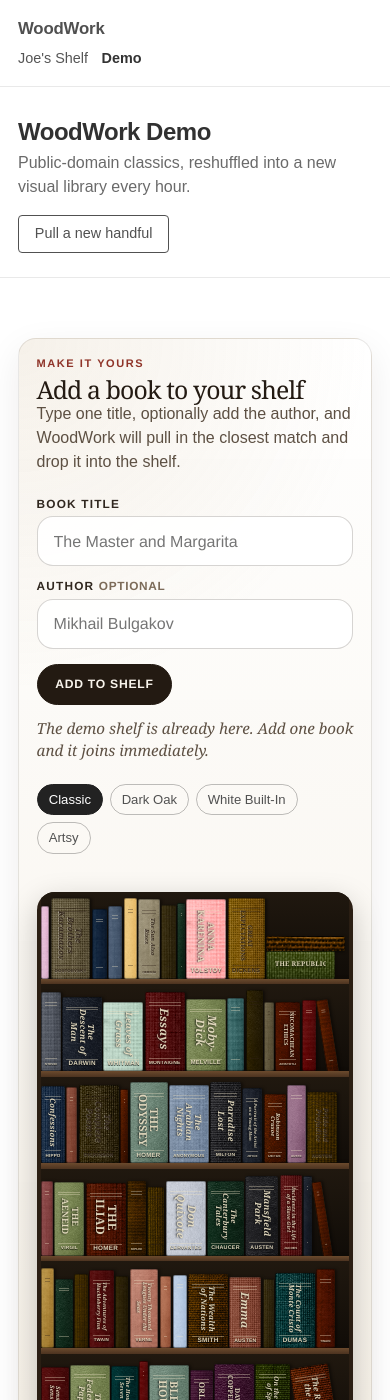
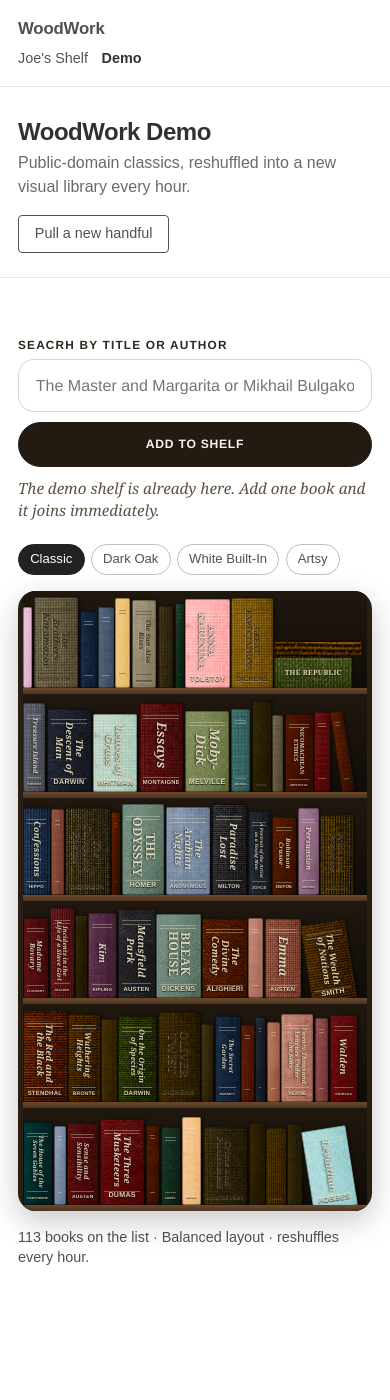
Before and after one commit to josephruocco/books-josephruocco, a Jekyll site: the page built from woodwork-demo.html, in a window 390 px wide and 1400 px high. Built offline with Jekyll 4.4.1, drawn with Linux system fonts in a browser that asks for light colours; some of the changed text lies outside the part shown.

Commit message:
Simplify WoodWork demo search bar

```diff
--- a/woodwork-demo.html
+++ b/woodwork-demo.html
@@ -46,19 +46,10 @@
       <main class="books-content" id="main-content">
         <div class="shelf-page">
           <section class="demo-builder" aria-labelledby="demo-builder-title">
-            <div class="demo-builder-copy">
-              <p class="demo-builder-kicker">Make it yours</p>
-              <h2 id="demo-builder-title">Add a book to your shelf</h2>
-              <p class="demo-builder-intro">Type one title, optionally add the author, and WoodWork will pull in the closest match and drop it into the shelf.</p>
-            </div>
             <form class="demo-builder-form" id="add-book-form">
               <label class="demo-field">
-                <span>Book title</span>
-                <input id="book-title-input" name="title" type="text" placeholder="The Master and Margarita" autocomplete="off" required>
-              </label>
-              <label class="demo-field demo-field-optional">
-                <span>Author <em>optional</em></span>
-                <input id="book-author-input" name="author" type="text" placeholder="Mikhail Bulgakov" autocomplete="off">
+                <span id="demo-builder-title">Seacrh by Title or Author</span>
+                <input id="book-query-input" name="query" type="text" placeholder="The Master and Margarita or Mikhail Bulgakov" autocomplete="off" required>
               </label>
               <div class="demo-builder-actions">
                 <button type="submit" class="demo-builder-submit" id="add-book-submit">Add to shelf</button>
@@ -130,49 +121,23 @@
   .shelf-heading { margin-bottom: .3em; }
   .shelf-intro { max-width: 34em; margin-bottom: 1.4em; line-height: 1.5; }
   .demo-builder {
-    display: grid;
-    grid-template-columns: minmax(0, 1.2fr) minmax(300px, .9fr);
-    gap: 1.4rem 1.8rem;
-    align-items: start;
-    margin-bottom: 1.4rem;
-    padding: 1.25rem 1.35rem;
-    border: 1px solid rgba(35,26,18,.1);
-    border-radius: 22px;
-    background:
-      radial-gradient(circle at top left, rgba(183,146,88,.13), transparent 28%),
-      linear-gradient(180deg, rgba(255,255,255,.92), rgba(245,239,228,.94));
-    box-shadow: 0 12px 36px rgba(38,24,15,.08);
-  }
-  .demo-builder-kicker,
-  .demo-match-kicker {
-    margin: 0 0 .45rem;
-    color: #8f3429;
-    font: 700 .69rem/1.2 "Avenir Next", "Helvetica Neue", sans-serif;
-    letter-spacing: .14em;
-    text-transform: uppercase;
-  }
-  .demo-builder h2,
-  .demo-match h3 {
-    margin: 0;
-    color: #231a12;
-    font: 400 clamp(1.7rem, 3vw, 2.5rem)/1.02 Georgia, serif;
-    letter-spacing: -.035em;
-  }
-  .demo-builder-intro,
-  .demo-match-author,
-  .demo-match-meta,
-  .demo-match-note {
-    margin: 0;
-    color: #5d5043;
-    line-height: 1.5;
+    margin-bottom: 1rem;
+    padding: 0;
+    border: 0;
+    border-radius: 0;
+    background: none;
+    box-shadow: none;
   }
   .demo-builder-form {
     display: grid;
-    gap: .8rem;
+    grid-template-columns: minmax(0, 1fr) auto;
+    gap: .75rem;
+    align-items: end;
   }
   .demo-field {
     display: grid;
-    gap: .35rem;
+    gap: .4rem;
+    min-width: 0;
   }
   .demo-field span {
     color: #30271f;
@@ -180,19 +145,13 @@
     letter-spacing: .1em;
     text-transform: uppercase;
   }
-  .demo-field span em {
-    color: #7c6b59;
-    font-style: normal;
-    font-weight: 600;
-    letter-spacing: .06em;
-  }
   .demo-field input {
     width: 100%;
     box-sizing: border-box;
-    padding: .9rem 1rem;
-    border: 1px solid rgba(53,43,34,.2);
+    padding: 1rem 1.05rem;
+    border: 1px solid rgba(53,43,34,.18);
     border-radius: 16px;
-    background: rgba(255,255,255,.9);
+    background: rgba(255,255,255,.96);
     color: #231a12;
     font: 500 1rem/1.2 "Avenir Next", "Helvetica Neue", sans-serif;
   }
@@ -204,15 +163,15 @@
   .demo-builder-actions {
     display: flex;
     flex-wrap: wrap;
-    gap: .7rem;
-    margin-top: .15rem;
+    gap: .65rem;
+    align-items: center;
   }
   .demo-builder-submit,
   .demo-builder-reset,
   .demo-match-link {
     width: max-content;
     box-sizing: border-box;
-    padding: .82rem 1.1rem;
+    padding: .95rem 1.15rem;
     border-radius: 999px;
     font: 700 .76rem/1 "Avenir Next", "Helvetica Neue", sans-serif;
     letter-spacing: .06em;
@@ -251,9 +210,10 @@
     outline: none;
   }
   .demo-builder-status {
-    margin: 0;
+    grid-column: 1 / -1;
+    margin-bottom: 1.4rem;
+    color: #5d5043;
     min-height: 1.4em;
-    color: #5d5043;
     font: italic .95rem/1.45 Georgia, serif;
   }
   .demo-match {
@@ -303,13 +263,29 @@
     gap: .38rem;
     min-width: 0;
   }
+  .demo-match-kicker {
+    margin: 0 0 .45rem;
+    color: #8f3429;
+    font: 700 .69rem/1.2 "Avenir Next", "Helvetica Neue", sans-serif;
+    letter-spacing: .14em;
+    text-transform: uppercase;
+  }
+  .demo-match h3 {
+    margin: 0;
+    color: #231a12;
+    font: 400 clamp(1.4rem, 2.5vw, 2rem)/1.05 Georgia, serif;
+    letter-spacing: -.03em;
+  }
   .demo-match-author {
+    margin: 0;
     font-size: 1rem;
     font-style: italic;
   }
   .demo-match-meta,
   .demo-match-note {
+    margin: 0;
     font-size: .92rem;
+    line-height: 1.5;
   }
   .demo-match-note { color: #6c5b4d; }
   .demo-match-link {
@@ -750,8 +726,11 @@
 
   @media (max-width: 900px) {
     .demo-builder {
+      margin-bottom: .85rem;
+    }
+    .demo-builder-form {
       grid-template-columns: 1fr;
-      padding: 1.1rem;
+      gap: .65rem;
     }
     .demo-reader { inset: 0; border: 0; border-radius: 0; }
     .demo-reader-toolbar {
@@ -782,11 +761,13 @@
 
   @media (max-width: 600px) {
     .demo-builder {
-      margin-bottom: 1rem;
-      border-radius: 18px;
-    }
-    .demo-builder h2,
-    .demo-match h3 { font-size: 1.55rem; }
+      margin-bottom: .75rem;
+    }
+    .demo-builder-submit,
+    .demo-builder-reset {
+      width: 100%;
+      justify-content: center;
+    }
     .demo-match {
       grid-template-columns: 88px minmax(0, 1fr);
       gap: .8rem;
@@ -827,8 +808,7 @@
   var shuffleBtn = document.getElementById('shuffle');
   var reader = document.getElementById('demo-reader');
   var addBookForm = document.getElementById('add-book-form');
-  var titleInput = document.getElementById('book-title-input');
-  var authorInput = document.getElementById('book-author-input');
+  var queryInput = document.getElementById('book-query-input');
   var addBookSubmit = document.getElementById('add-book-submit');
   var addBookStatus = document.getElementById('add-book-status');
   var clearAddedBooksBtn = document.getElementById('clear-added-books');
@@ -1762,28 +1742,27 @@
     })[0].doc;
   }
 
-  async function resolveBook(title, author) {
+  async function resolveBook(query) {
     var params = new URLSearchParams({
       limit: '10',
       fields: 'key,title,author_name,cover_i,edition_key,first_publish_year,number_of_pages_median'
     });
-    params.set('title', title);
-    if (author) params.set('author', author);
+    params.set('q', query);
     var response = await fetch('https://openlibrary.org/search.json?' + params.toString(), {
       headers: { Accept: 'application/json' }
     });
     if (!response.ok) throw new Error('Book lookup is temporarily unavailable.');
     var payload = await response.json();
     var docs = Array.isArray(payload.docs) ? payload.docs : [];
-    var match = chooseMatch(docs, title, author);
-    if (!match) throw new Error('No close match found. Try adding the author or a more exact title.');
+    var match = chooseMatch(docs, query, query);
+    if (!match) throw new Error('Doesnt know. do u want to add this book manually?');
     return {
       id: customBookId({
-        title: normalizeText(match.title) || normalizeText(title),
-        author: normalizeText((match.author_name && match.author_name[0]) || author || '')
+        title: normalizeText(match.title) || normalizeText(query),
+        author: normalizeText((match.author_name && match.author_name[0]) || '')
       }),
-      title: normalizeText(match.title) || normalizeText(title),
-      author: normalizeText((match.author_name && match.author_name[0]) || author || 'Unknown author'),
+      title: normalizeText(match.title) || normalizeText(query),
+      author: normalizeText((match.author_name && match.author_name[0]) || 'Unknown author'),
       pages: Number(match.number_of_pages_median) || 320,
       firstPublishYear: match.first_publish_year || null,
       cover: coverURL(match),
@@ -1978,17 +1957,16 @@
 
   addBookForm.addEventListener('submit', async function (event) {
     event.preventDefault();
-    var title = normalizeText(titleInput.value);
-    var author = normalizeText(authorInput.value);
-    if (!title) {
-      announceStatus('Enter a title first.', true);
-      titleInput.focus();
+    var query = normalizeText(queryInput.value);
+    if (!query) {
+      announceStatus('Enter a title or author first.', true);
+      queryInput.focus();
       return;
     }
     addBookSubmit.disabled = true;
     announceStatus('Looking up the closest edition...', false);
     try {
-      var book = await resolveBook(title, author);
+      var book = await resolveBook(query);
       mergeBook(book);
       manualSeed = Math.floor(Math.random() * 2147483647);
       renderResolvedBook(book, {
```
Also changed, not shown: other parts of woodwork-demo.html (+2 -3 lines).
